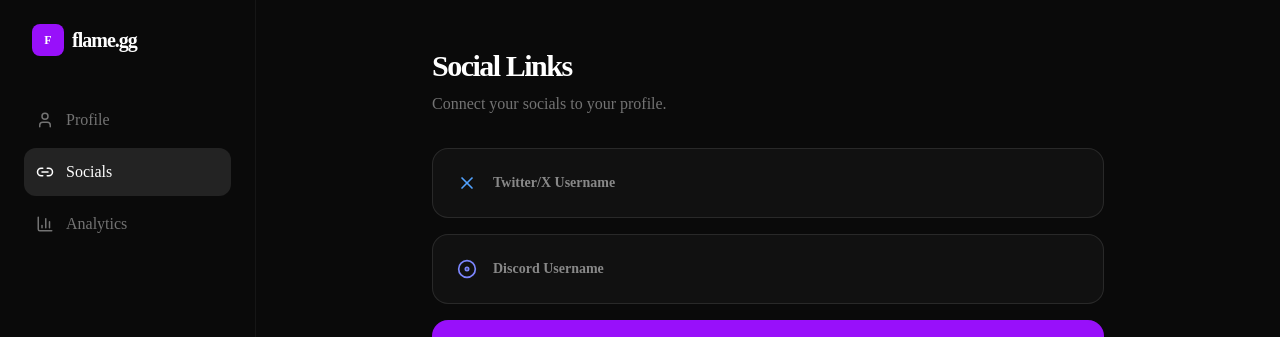
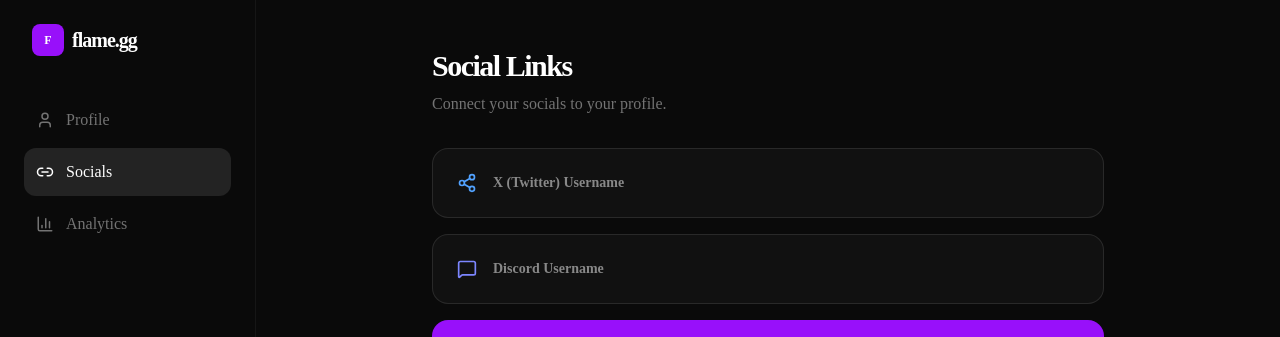
Before and after one commit to flamegg-app/flame.gg, a Next.js app: page /dashboard/links in a window 1280 px wide. Shown: the top 337 px of the page. Built offline with nearby package versions, Linux system fonts and the light colour scheme.

Commit message:
fix: explicit icons to satisfy turbopack

```diff
--- a/pages/dashboard/links.tsx
+++ b/pages/dashboard/links.tsx
@@ -1,36 +1,28 @@
 import React from 'react';
 import DashboardLayout from '../../components/DashboardLayout';
-import * as Lucide from 'lucide-react';
+import { Globe, MessageSquare, Mail, Save, Share2 } from 'lucide-react';
 
 export default function SocialLinks() {
-  // Safe icon retrieval to prevent build crashes
-  // @ts-ignore
-  const Twitter = Lucide.Twitter || Lucide.X || Lucide.Globe;
-  // @ts-ignore
-  const Discord = Lucide.Disc || Lucide.MessageSquare || Lucide.Globe;
-  const Mail = Lucide.Mail;
-  const Save = Lucide.Save;
-
   return (
     <DashboardLayout>
-      <div className="max-w-2xl mx-auto">
+      <div className="max-w-2xl mx-auto font-['Satoshi']">
         <h1 className="text-3xl font-black tracking-tighter mb-2">Social Links</h1>
         <p className="text-neutral-500 mb-8 font-medium">Connect your socials to your profile.</p>
 
         <div className="space-y-4">
-          {/* Twitter/X Input */}
+          {/* X / Twitter Replacement */}
           <div className="bg-[#111] border border-white/10 p-6 rounded-2xl flex items-center gap-4">
-            <Twitter className="text-blue-400" size={20} />
+            <Share2 className="text-blue-400" size={20} />
             <input
               type="text"
-              placeholder="Twitter/X Username"
+              placeholder="X (Twitter) Username"
               className="bg-transparent border-none outline-none flex-1 text-sm font-bold text-white"
             />
           </div>
 
-          {/* Discord Input */}
+          {/* Discord Replacement */}
           <div className="bg-[#111] border border-white/10 p-6 rounded-2xl flex items-center gap-4">
-            <Discord className="text-indigo-400" size={20} />
+            <MessageSquare className="text-indigo-400" size={20} />
             <input
               type="text"
               placeholder="Discord Username"
```
